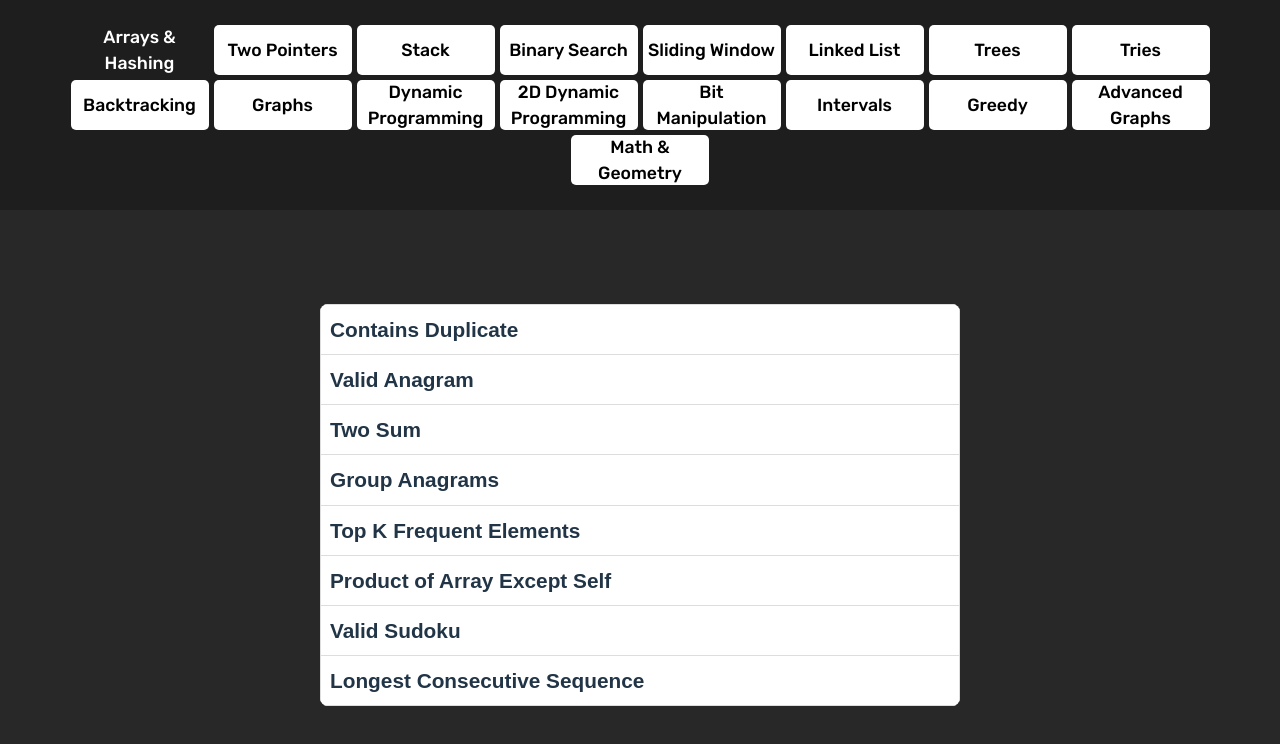
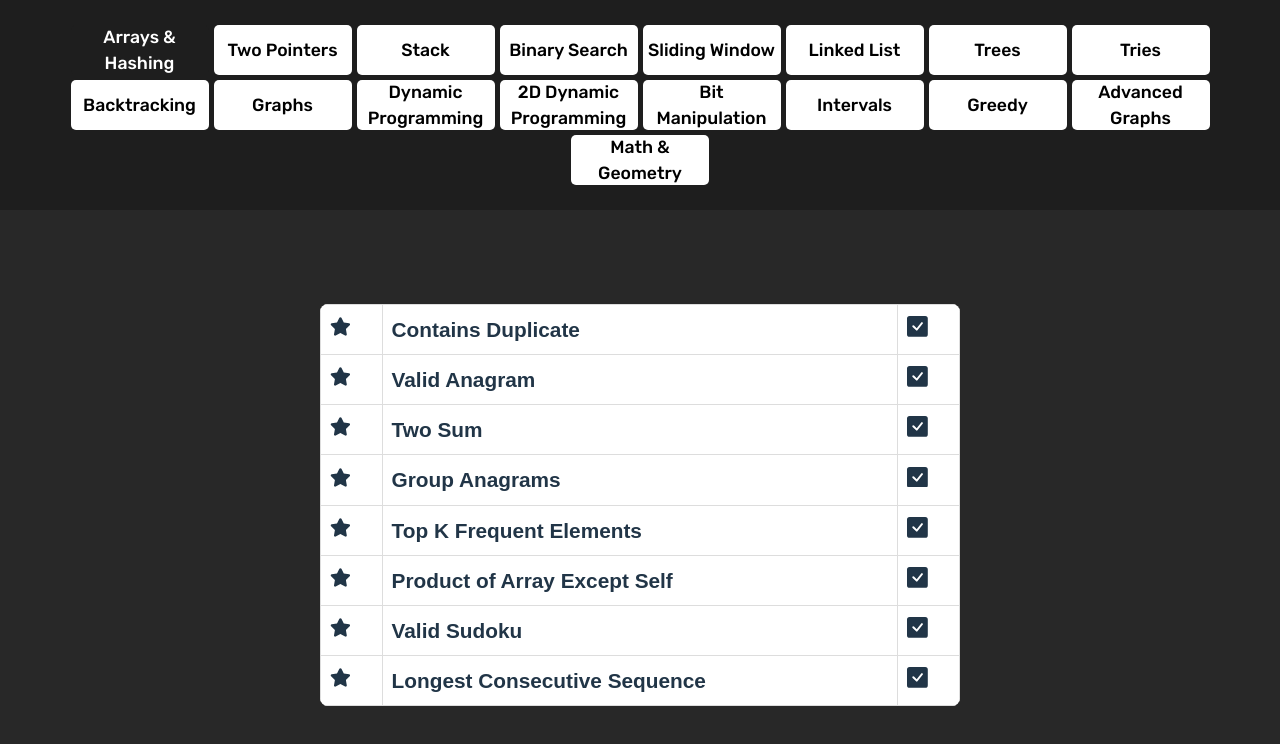
Before and after one commit to hirt-im/lc-guide, a React (Vite) app: page / in a window 1280 px wide. Shown: the top 744 px of the page. Built offline with nearby package versions, Linux system fonts and the light colour scheme.

Commit message:
Add icons

```diff
--- a/src/components/ProblemTable.css
+++ b/src/components/ProblemTable.css
@@ -110,3 +110,22 @@
   background-color: rgb(224, 53, 53);
   color: white;
 }
+
+.fav-icon{
+  cursor: pointer;
+  display: inline-block;
+  /* vertical-align: middle; */
+}
+
+.fav-column{
+  /* display: flex; */
+  /* justify-content: center; */
+  /* align-items: center; */
+  text-align: center;
+}
+
+
+
+.check-icon{
+  cursor: pointer;
+}
--- a/src/components/ProblemTable.jsx
+++ b/src/components/ProblemTable.jsx
@@ -1,12 +1,25 @@
 import './ProblemTable.css';
 import { problems } from '../data/problems';
+import { FaStar } from 'react-icons/fa';
+import { BsFillCheckSquareFill } from 'react-icons/bs';
+
 
 export default function ProblemTable(props){
+
     function selectProblem(e){
         console.log(e.target.innerText);
         props.setProblem(e.target.innerText)
         // props.setProblem
     }
+
+    function favoriteProblem(e){
+        return;
+    }
+
+    function checkProblem(e){
+        return;
+    }
+
     return(
         <div className='table-container'>
             <table className='problem-table'>
@@ -20,7 +33,9 @@
                     {Object.keys(problems[props.category]).map((key) => {
                         return (
                             <tr className={problems[props.category][key].difficulty}>
+                                <td className='fav-column' onClick={favoriteProblem}><FaStar className='fav-icon' /></td>
                                 <td className='problem-column' onClick={selectProblem}>{key}</td>
+                                <td className='check-column' onClick={checkProblem}><BsFillCheckSquareFill className='check-icon'/></td>
                                 {/* <td className='diff-col'>{problems[props.category][key].difficulty}</td> */}
                             </tr>
                         )
```
